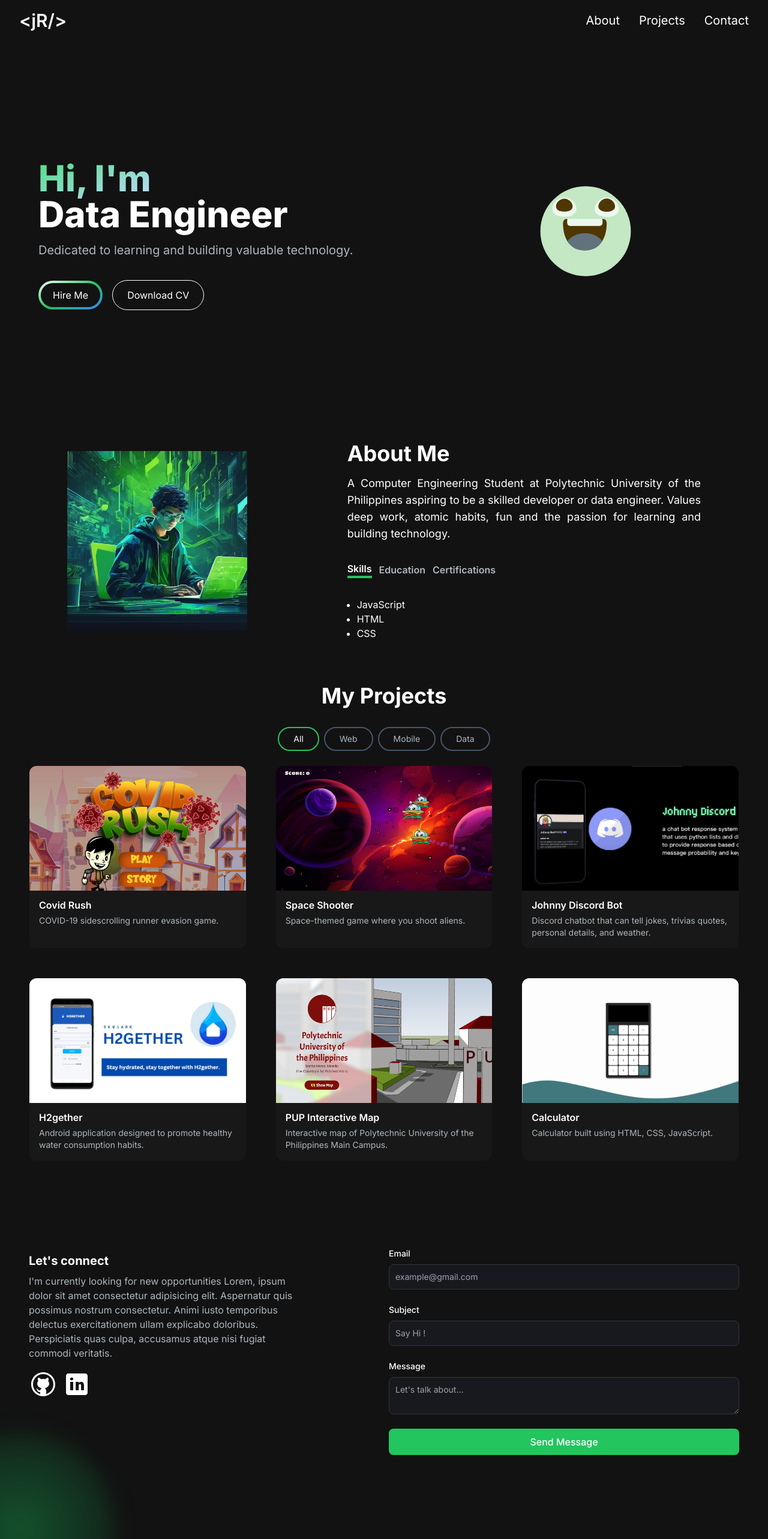
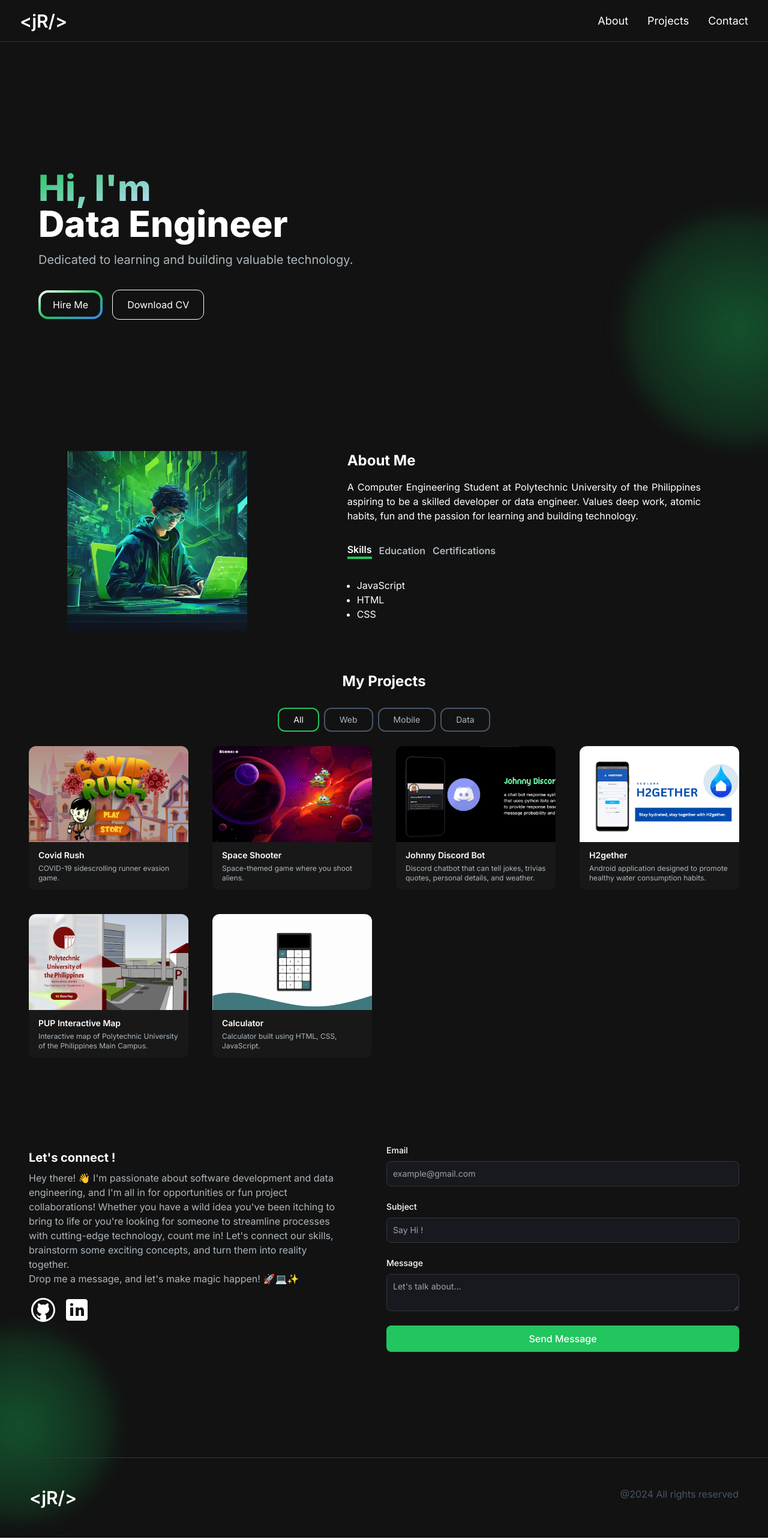
Before and after one commit to JohnRicMerque/personal_portfolio, a Next.js app: page / in a window 1280 px wide. Shown: the top 2566 px of the page at 60% size. Built offline with nearby package versions, Linux system fonts and the light colour scheme.

Commit message:
edited layout, design, and other stuffs

```diff
--- a/app/components/AboutSection.jsx
+++ b/app/components/AboutSection.jsx
@@ -58,8 +58,8 @@ const AboutSection = () => {
                       animationData={animationData}>
             </Lottie> */}
             <div className='md:col-span-7 mt-4 md:mt-0 text-left flex flex-col h-full'>
-                <h2 className='text-4xl font-bold text-white mb-4'>About Me</h2>
-                <p className='text-base lg:text-lg text-justify'>A Computer Engineering Student at Polytechnic University of the Philippines aspiring to be a skilled developer or data engineer. Values deep work, atomic habits, fun and the passion for learning and building technology.</p>
+                <h2 className='text-2xl font-bold text-white mb-4'>About Me</h2>
+                <p className='text-sm lg:text-base text-justify'>A Computer Engineering Student at Polytechnic University of the Philippines aspiring to be a skilled developer or data engineer. Values deep work, atomic habits, fun and the passion for learning and building technology.</p>
 
                 <div className="flex flex-row mt-8 justify-start">
                     <TabButton
--- a/app/components/EmailSection.jsx
+++ b/app/components/EmailSection.jsx
@@ -6,20 +6,19 @@ import Image from 'next/image';
 
 const EmailSection = () => {
   return (
-    <section className='grid md:grid-cols-2 md:my-12 py-24 gap-4 relative'>
+    <section className='grid md:grid-cols-2 md:my-12 py-24 gap-2 relative'>
       <div className="bg-[radial-gradient(ellipse_at_center,_var(--tw-gradient-stops))] from-green-900 to-transparent rounded-full h-80 w-80 z-0 blur-lg absolute top-3/4 -left-4 transform -translate-x-1/2 -translate-1/2"></div>
       <div className='z-10'>
-          <h5 className='text-xl font-bold text-white my-2'>Let's connect</h5>
-          <p className='text-[#ADB7BE] mb-4 max-w-md'>
+          <h5 className='text-xl font-bold text-white my-2'>Let's connect !</h5>
+          <p className='text-[#ADB7BE] mb-4 max-w-lg'>
               {" "}
-              I'm currently looking for new opportunities
-              Lorem, ipsum dolor sit amet consectetur adipisicing elit. Aspernatur quis possimus nostrum consectetur. Animi iusto temporibus delectus exercitationem ullam explicabo doloribus. Perspiciatis quas culpa, accusamus atque nisi fugiat commodi veritatis.
+              Hey there! 👋 I'm passionate about software development and data engineering, and I'm all in for opportunities or fun project collaborations! Whether you have a wild idea you've been itching to bring to life or you're looking for someone to streamline processes with cutting-edge technology, count me in! Let's connect our skills, brainstorm some exciting concepts, and turn them into reality together. <br />Drop me a message, and let's make magic happen! 🚀💻✨
           </p>
           <div className="socials flex flex-row gap-2">
             <Link href={"https://github.com/JohnRicMerque"}>
                 <Image src={GithubIcon} alt="GitHub Icon"/>
             </Link>
-            <Link href={"https://www.linkedin.com/feed/"}>
+            <Link href={"https://www.linkedin.com/in/john-ric-merque-904045110/"}>
                 <Image src={LinkedinIcon} alt="LinkedIn Icon"/>
             </Link>
 
--- a/app/components/Footer.jsx
+++ b/app/components/Footer.jsx
@@ -3,7 +3,7 @@ import Link from 'next/link';
 
 const Footer = () => {
   return (
-    <footer className='footer border border-t-[#33353F] border-l-transparent border-r-transparent text-white z-20'>
+    <footer className='footer border border-t-[#33353F] border-l-transparent border-b-transparent border-r-transparent text-white z-20'>
       <div className='container p-12 flex justify-between'>
         <span>
             <Link
--- a/app/components/HeroSection.jsx
+++ b/app/components/HeroSection.jsx
@@ -7,10 +7,12 @@ import animationData from "../assets/dev-animation.json"
 
 const HeroSection = () => {
   return (
-    <section className='lg:py-20 py-0 px-4'>
+    <section className='lg:py-20 py-0 px-4 relative' >
+        <div className="bg-[radial-gradient(ellipse_at_center,_var(--tw-gradient-stops))] from-green-900 to-transparent rounded-full h-96 w-96 z-0 blur-lg absolute top-3/4 -right-96 transform -translate-x-1/2 -translate-y-1/2"></div>
+
         <div className="grid grid-cols-1 sm:grid-cols-12">
             <div className="col-span-7 place-self-center text-center sm:text-left justify-self-start">
-                <h1 className="text-white mb-4 text-4xl sm:text-5xl lg:text-6xl font-extrabold"><span className="text-transparent bg-clip-text bg-gradient-to-br from-green-400 to-blue-200">Hi, I'm{""}</span>
+                <h1 className="text-white mb-4 text-4xl sm:text-5xl lg:text-6xl font-extrabold"><span className="text-transparent bg-clip-text bg-gradient-to-br from-green-500 via to-blue-200">Hi, I'm{""}</span>
                 <br />
                 <TypeAnimation
                     sequence={[
@@ -27,16 +29,16 @@ const HeroSection = () => {
                     repeat={Infinity}
                 />
                 </h1>
-                <p className="text-[#ADB7BE] text-base sm:text-lg mb-6 lg:text-xl">
+                <p className="text-[#ADB7BE] text-sm sm:text-base mb-6 lg:text-xl">
                     Dedicated to learning and building valuable technology.
                 </p>
                 <div className="div">
-                    <button className='px-1 py-1 w-full sm:w-fit rounded-full bg-gradient-to-br from-white via-green-500 to-blue-500 mr-4 bg-white hover:bg-slate-200 text-black'>
-                        <span className="block bg-[#121212] hover:bg-slate-800 rounded-full px-5 py-2 text-white">
+                    <button className='px-1 py-1 w-full sm:w-fit rounded-2xl bg-gradient-to-br from-white via-green-500 to-blue-500 mr-4 bg-white hover:bg-slate-200 text-black'>
+                        <span className="block bg-[#121212] hover:bg-slate-800 rounded-xl px-5 py-2 text-white">
                             Hire Me
                         </span>
                     </button>
-                    <button className='px-6 py-3 w-full sm:w-fit rounded-full bg-transparent hover:bg-slate-800
+                    <button className='px-6 py-3 w-full sm:w-fit rounded-xl bg-transparent hover:bg-slate-800
                     text-white border border-white mt-3'>Download CV</button>
                 </div>
             </div>
@@ -49,11 +51,11 @@ const HeroSection = () => {
                       width={300}
                       height={300}
                       /> */}
-                      <Lottie className='absolute transform -translate-x-1/2 -translate-y-1/2 top-1/2 left-1/2'
+                      {/* <Lottie className='absolute transform -translate-x-1/2 -translate-y-1/2 top-1/2 left-1/2'
                       width={1000}
                       height={1000}
                       animationData={animationData}>
-                      </Lottie>
+                      </Lottie> */}
                 </div>
             </div>
         </div>
--- a/app/components/NavLink.jsx
+++ b/app/components/NavLink.jsx
@@ -2,7 +2,7 @@ import Link from "next/link";
 
 const NavLink = ({ href, title }) => {
     return (
-        <Link href={href} className="block py-2 pl-3 pr-4 text-[#ADB&BE] sm:text-xl rounded md:p-0 text-white hover:text-green-300">
+        <Link href={href} className="block py-4 pl-3 pr-4 text-[#ADB&BE] text-lg rounded md:p-0 text-white hover:text-green-300">
           {title}
         </Link>
     );
--- a/app/components/Navbar.jsx
+++ b/app/components/Navbar.jsx
@@ -24,7 +24,7 @@ const Navbar = () => {
   const [navbarOpen, setNavbarOpen] = useState(false)
 
   return (
-    <nav className='fixed top-0 left-0 right-0 z-10 bg-[#121212] bg-opacity-100'>
+    <nav className='fixed top-0 left-0 right-0 z-30 bg-[#121212] bg-opacity-100 border border-b-[#33353F] border-r-transparent  border-t-transparent  border-l-transparent'>
         <div className='flex flex-wrap items-center justify-between mx-auto py-4 px-8'>
           <Link href="/" className='text-xl md:text-3xl text-white font-semibold'>&lt;jR/&gt;</Link>
           <div className="mobile-menu block md:hidden">
--- a/app/components/ProjectCard.jsx
+++ b/app/components/ProjectCard.jsx
@@ -4,20 +4,20 @@ import Link from "next/link";
 
 const ProjectCard = ({imgUrl, title, description, gitUrl, previewUrl}) => {
   return (
-    <div className='hover:border-gray-800 border border-[#121212] rounded-xl maingroup'>
-      <div className='h-52 md:h-62 rounded-t-xl relative group' style={{ backgroundImage: `url(${imgUrl})`, backgroundSize: "cover"}}>
-        <div className="overlay items-center justify-center absolute top-0 left-0 w-full h-full bg-[#181818] gap-4 bg-opacity-0 hidden group-hover:flex group-hover:bg-opacity-60 transition-all duration-500">
-            <Link href={gitUrl} className='h-11 w-11 border-2 relative rounded-xl border-[#ADB7BE] hover:border-white group/link'>
-                <CodeBracketIcon className='h-7 w-7 text-[#ADB7BE] absolute top-1/2 left-1/2 transform -translate-x-1/2 -translate-y-1/2 cursor-pointer group-hover/link:text-white'/>
+    <div className='rounded-xl maingroup'>
+      <div className='h-32 md:h-40 lg:h-40 rounded-t-xl relative group' style={{ backgroundImage: `url(${imgUrl})`, backgroundSize: "cover"}}>
+        <div className="overlay items-center justify-center absolute top-0 left-0 w-full h-full bg-[#121212] gap-4 bg-opacity-0 hidden group-hover:flex group-hover:bg-opacity-90 transition-all duration-1000" data-aos="fade-up">
+            <Link href={gitUrl} className='h-9 w-9 border-2 relative rounded-xl border-[#ADB7BE] hover:border-white group/link'>
+                <CodeBracketIcon className='h-5 w-5 text-[#ADB7BE] absolute top-1/2 left-1/2 transform -translate-x-1/2 -translate-y-1/2 cursor-pointer group-hover/link:text-white hover:scale-110 transition-all duration-300 ease-in-out'/>
             </Link>
-            <Link href={previewUrl} className='h-11 w-11 border-2 relative rounded-full border-[#ADB7BE] hover:border-white group/link'>
-                <EyeIcon className='h-7 w-7 text-[#ADB7BE] absolute top-1/2 left-1/2 transform -translate-x-1/2 -translate-y-1/2 cursor-pointer group-hover/link:text-white'/>
+            <Link href={previewUrl} className='h-9 w-9 border-2 relative rounded-full border-[#ADB7BE] hover:border-white group/link'>
+                <EyeIcon className='h-5 w-5 text-[#ADB7BE] absolute top-1/2 left-1/2 transform -translate-x-1/2 -translate-y-1/2 cursor-pointer group-hover/link:text-white hover:scale-110 transition-all duration-300 ease-in-out'/>
             </Link>
         </div>
       </div>
-      <div className="text-white hover: hover:text-slate-400 rounded-b-xl bg-[#181818] py-3 px-4 min-h-24 ">
-        <h5 className='font-lg font-semibold mb-1'>{title}</h5>
-        <p className='text-sm text-[#ADB7Be] justify-center align-middle'>{description}</p>
+      <div className="text-white hover: hover:text-green-200 rounded-b-xl bg-[#181818] py-3 px-4 min-h-20">
+        <h6 className='text-sm font-semibold mb-1'>{title}</h6>
+        <p className='text-xs text-[#ADB7Be] justify-center align-middle'>{description}</p>
       </div>
     </div>
   );
--- a/app/components/ProjectTag.jsx
+++ b/app/components/ProjectTag.jsx
@@ -6,7 +6,7 @@ const ProjectTag = ({name, onClick, isSelected}) => {
     : "text-[#ADB7BE] border-slate-600 hover:border-white"
   return (
     <button
-      className={`${buttonStyles} rounded-full border-2 px-6 py-2 text-sm cursor-pointer`}
+      className={`${buttonStyles} rounded-xl border-2 px-6 py-2 text-sm cursor-pointer`}
       onClick={() => onClick(name)}>
         {name}
     </button>
--- a/app/components/ProjectsSection.jsx
+++ b/app/components/ProjectsSection.jsx
@@ -42,7 +42,7 @@ const projectData = [
         tag: ["All", "Mobile"],
         gitUrl: "https://github.com/irishmicoletcando/h2gether-mobile-app",
         previewUrl: "https://github.com/irishmicoletcando/h2gether-mobile-app",
-        techStack: ["Kotlin", "XML"],
+        techStack: ["Kotlin", "XML", "Firebase"],
     },
     {
         id: 5,
@@ -79,10 +79,10 @@ const ProjectsSection = () => {
 
   return (
     <>
-      <h2 className='text-center text-white text-4xl font-bold my-2'>
+      <h2 className='text-center text-white text-2xl font-bold my-1'>
         My Projects
       </h2>
-      <div className='text-white flex flex-row justify-center items-center gap-2 py-6'>
+      <div className='text-white flex flex-row justify-center items-center py-6 gap-2'>
         <ProjectTag
             onClick={handleTagChange}
             name="All"
@@ -104,7 +104,7 @@ const ProjectsSection = () => {
             isSelected={tag === "Data"}
         />
       </div>
-      <div className='grid md:grid-cols-2 lg:grid-cols-3 gap-8 md:gap-12'>
+      <div className='grid grid-cols-2 lg:grid-cols-4 gap-8 md:gap-10'>
         {filteredProjects.map((project) => (
             <ProjectCard
               key={project.id}
--- a/app/page.tsx
+++ b/app/page.tsx
@@ -8,9 +8,9 @@ import Footer from './components/Footer'
 
 export default function Home() {
   return (
-    <main className="flex min-h-screen flex-col bg-[#121212]">
+    <main className="flex min-h-screen flex-col bg-[#121212]  overflow-x-hidden">
       <Navbar />
-      <div className="container mt-24 mx-auto px-12 py-4">
+      <div className="container mt-24 mx-auto px-12 py-8">
         <HeroSection />
         <AboutSection />
         <ProjectsSection />
```
